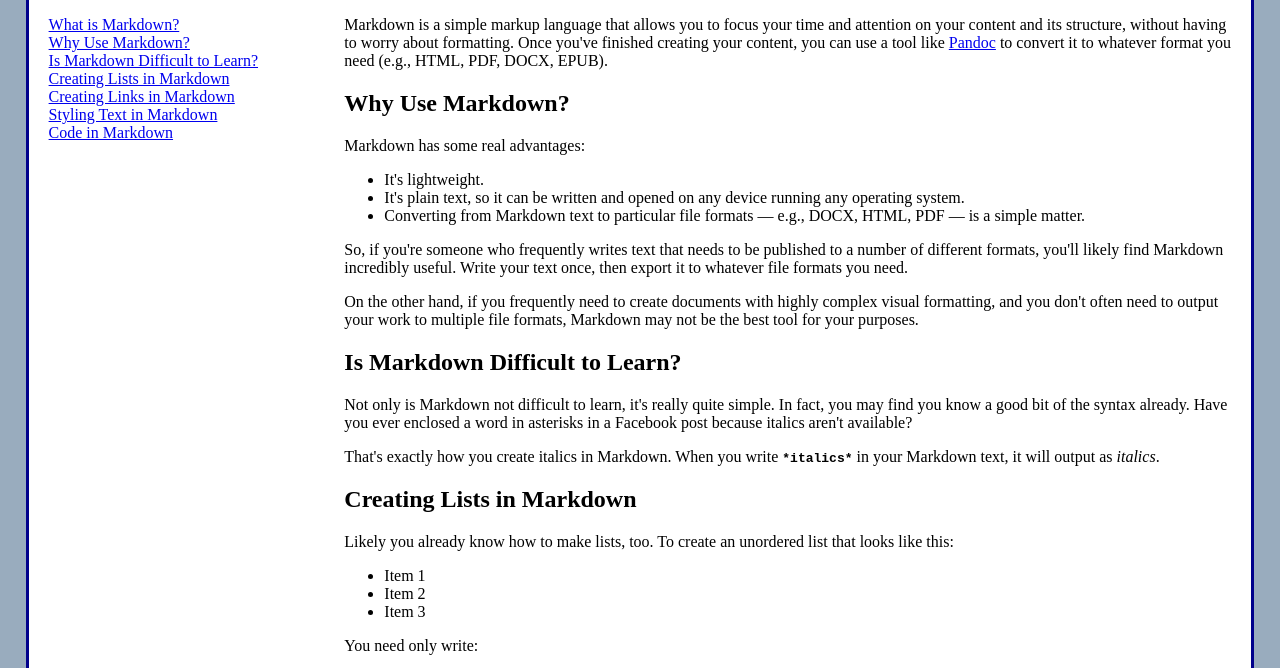
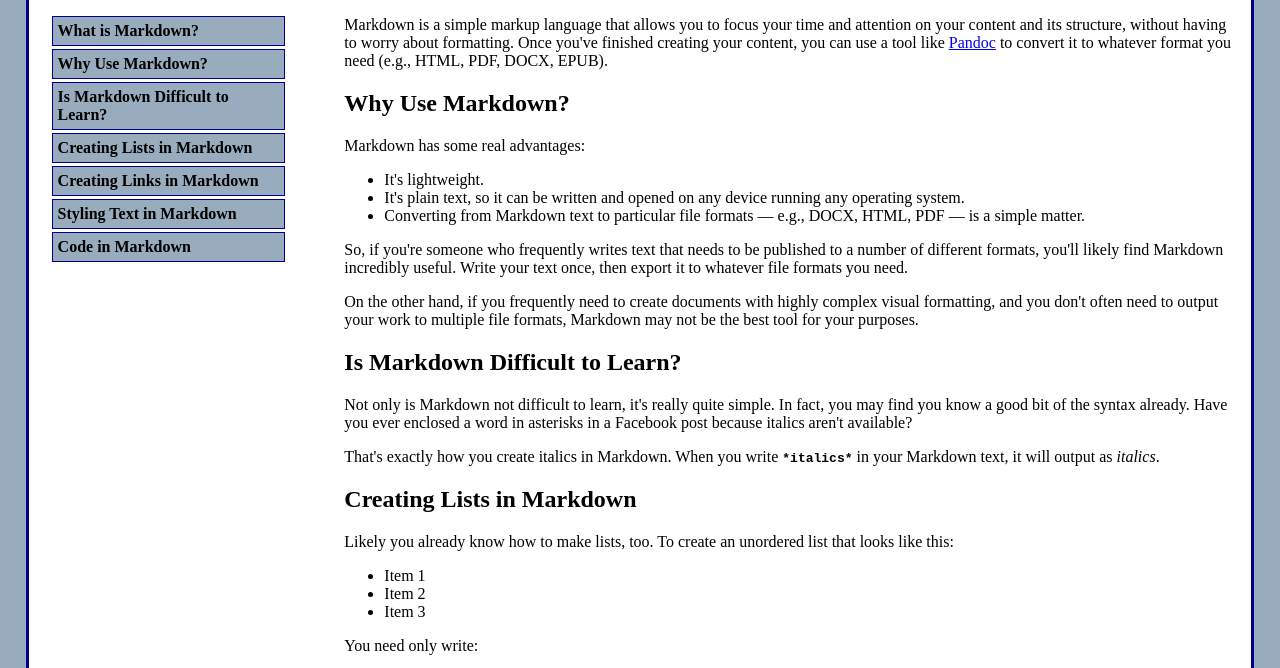
Before and after one commit to acavender/techdoc, a plain HTML site: page index.html in a window 1280 px wide. Shown: the part 99-767 px from the top of the page. Drawn offline with Linux system fonts and the light colour scheme; a script that the page names is missing.

Commit message:
Added styling to the large screen navbar.

```diff
--- a/main.css
+++ b/main.css
@@ -1,3 +1,5 @@
+/* Common styles */
+
 html {
     background: rgb(153, 172, 190);
 }
@@ -13,16 +15,41 @@ body {
     padding: 20px;
 }
 
+code {
+    color: black;
+    font-weight: bold;
+}
+
 
 #navbar {
+    height: 50%;
+    position: sticky;
+    position: -webkit-sticky;
+    top: 0;
     width: 25%;
+}
+
+.nav-item {
+    background: rgb(153, 172, 190);
+    border: 1px solid darkblue;
+    color: white;
+    margin: 3px;
+    padding: 5px;
+    width: 75%;
+}
+
+.nav-item a {
+    color: black;
+    font-weight: bold;
+    text-decoration: none;
+}
+
+.nav-item a:visited {
+    color: black;
+    font-weight: bold;
+    text-decoration: none;
 }
 
 #main-doc {
     width: 75%;
 }
-
-code {
-    color: black;
-    font-weight: bold;
-}
```
Also changed, not shown: 1 other file.
